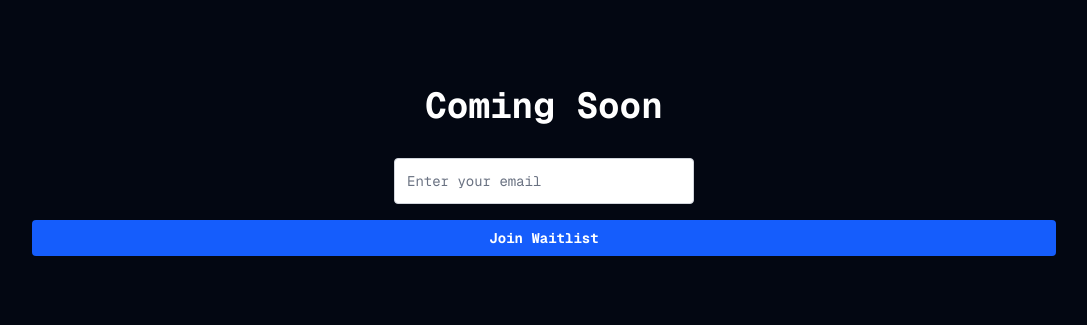
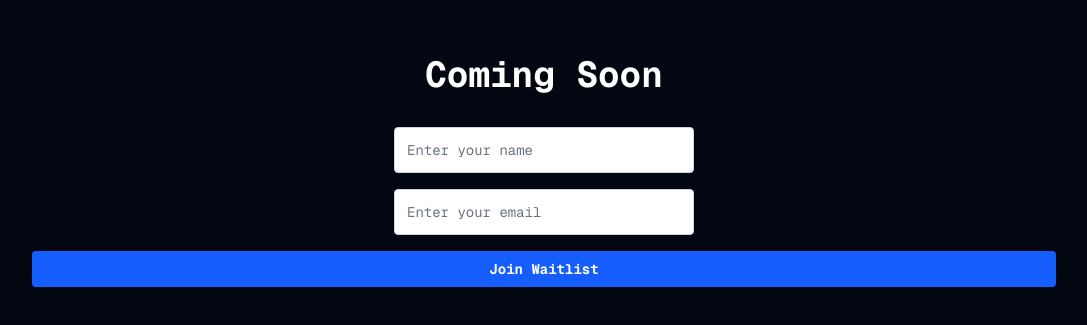
Before and after one commit to gisael/my-landing-page, a Next.js app: page / in a window 1280 px wide. Shown: the part 229-554 px from the top of the page, without its empty margins (96-1183 px from the left). Built offline with nearby package versions, Linux system fonts and the light colour scheme.

Commit message:
Feature: Added name field to form

```diff
--- a/app/page.tsx
+++ b/app/page.tsx
@@ -9,6 +9,7 @@ export default function Home() {
     'use server'
 
     // Get the data from the form
+    const name = formData.get('name')
     const email = formData.get('email')
 
     // Connect to Supabase
@@ -20,10 +21,10 @@ export default function Home() {
     // Insert the data
     const { error } = await supabase
       .from('subscribers')
-      .insert({ email })
+      .insert({ email, name })
 
-    if (error) {
-      console.error(error)
+    if (!name || !email) {
+      console.error("Missing name or email")
       return // In a real app, you'd show an error message
     }
 
@@ -42,6 +43,15 @@ export default function Home() {
 
         {/* The Form */}
         <form action={addSubscriber} className="flex flex-col gap-4 items-center">
+          {/* NEW FIELD: Name */}
+          <input
+            type="text"
+            name="name" // <-- CRITICAL: This name must match the database column.
+            placeholder="Enter your name"
+            required
+            className="p-3 rounded bg-white border border-gray-300 text-gray-900 placeholder-gray-500 min-w-[300px]"
+          />
+          {/* Existing Email Field */}
           <input
             type="email"
             name="email"
--- /dev/null
+++ b/app/test.html
@@ -0,0 +1,12 @@
+<!DOCTYPE html>
+<html lang="en">
+<head>
+    <meta charset="UTF-8">
+    <meta name="viewport" content="width=device-width, initial-scale=1.0">
+    <title>Page Title</title>
+</head>
+<body>
+    <h1>This is a Heading, wow!</h1>
+    <p>This is a paragraph of text.</p>
+</body>
+</html>
```
